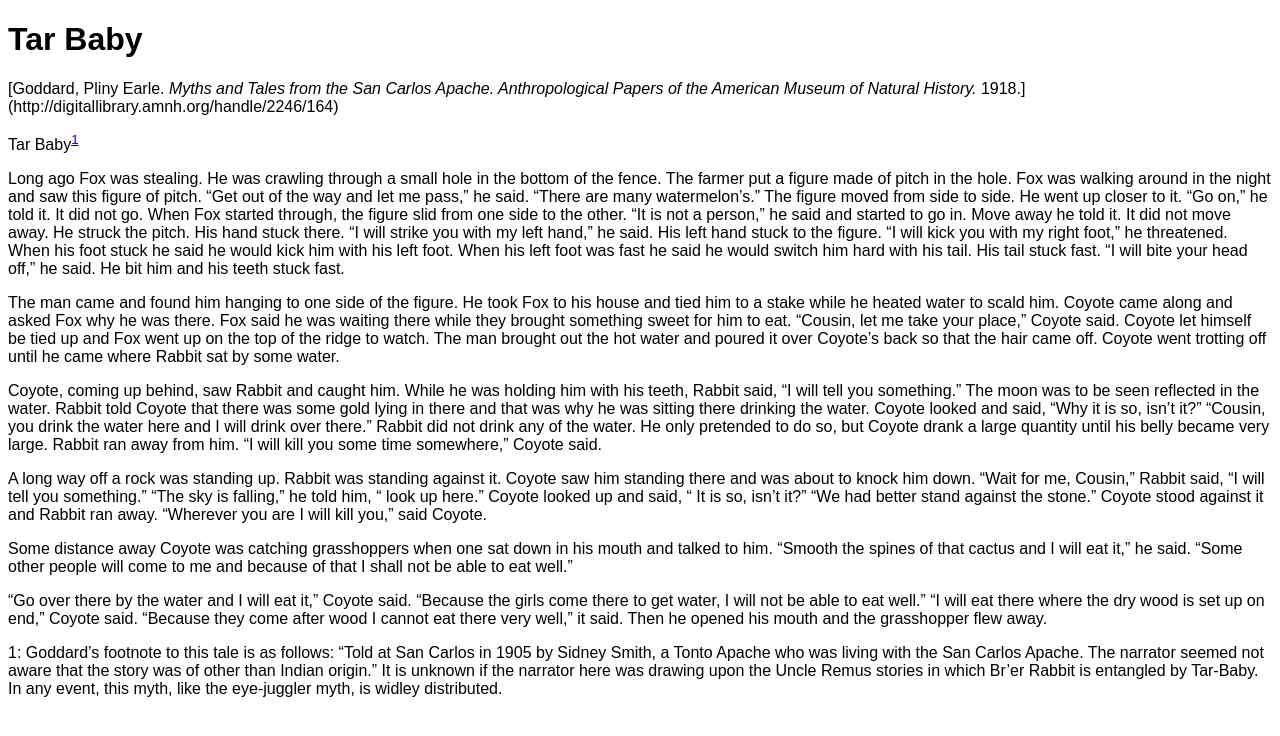
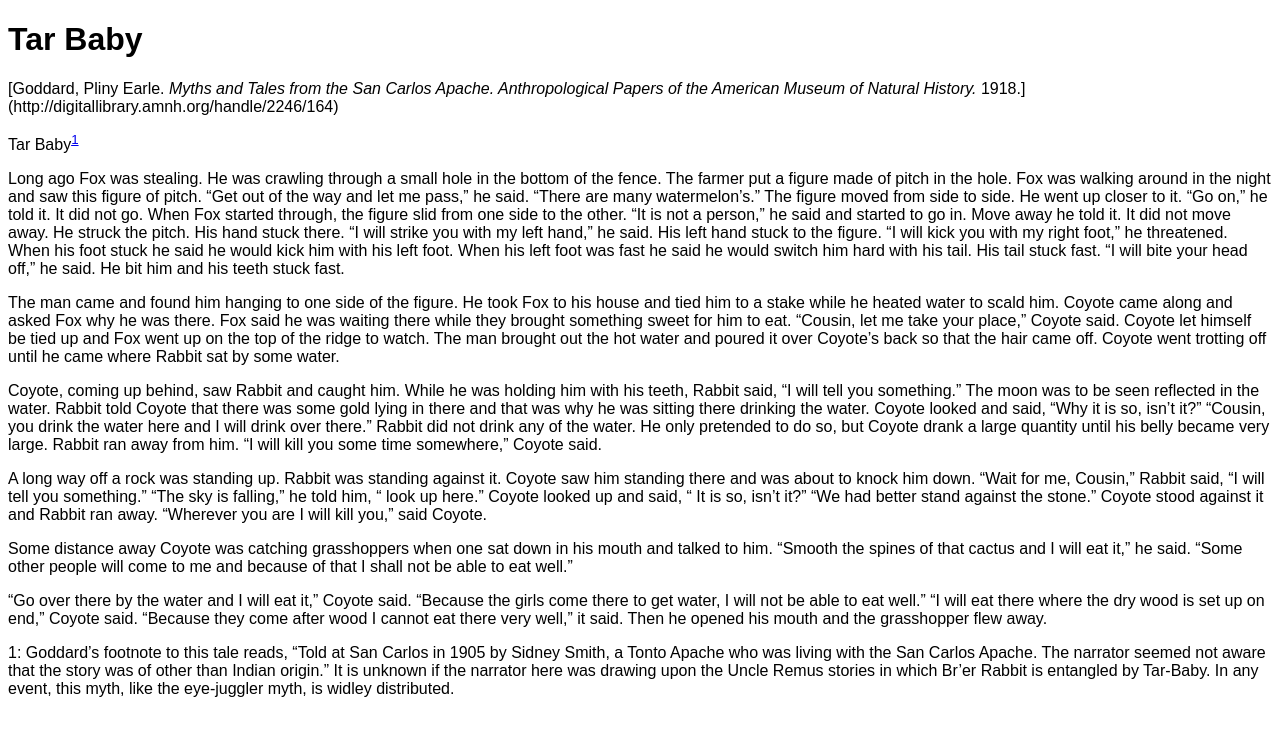
Before and after one commit to hofstra/coyote, a Jekyll site: the page built from sources/_posts/2015-08-06-goddard-sancarlos-apache-tarbaby.md, in a window 1280 px wide. Shown: the top 736 px of the page. Built offline with Jekyll 4.4.1, drawn with Linux system fonts in a browser that asks for light colours.

Commit message:
Update 2015-08-06-goddard-sancarlos-apache-tarbaby.md

```diff
--- a/sources/_posts/2015-08-06-goddard-sancarlos-apache-tarbaby.md
+++ b/sources/_posts/2015-08-06-goddard-sancarlos-apache-tarbaby.md
@@ -29,4 +29,4 @@
 "Go over there by the water and I will eat it," Coyote said. "Because the girls come there to get water, I will not
 be able to eat well." "I will eat there where the dry wood is set up on end," Coyote said. "Because they come after wood I cannot eat there very well," it said. Then he opened his mouth and the grasshopper flew away.
 
-<a name="myfootnote1">1</a>:  Goddard's footnote to this tale is as follows:  "Told at San Carlos in 1905 by Sidney Smith, a Tonto Apache who was living with the San Carlos Apache. The narrator seemed not aware that the story was of other than Indian origin."  It is unknown if the narrator here was drawing upon the Uncle Remus stories in which Br'er Rabbit is entangled by Tar-Baby. In any event, this myth, like the eye-juggler myth, is widley distributed.
+<a name="myfootnote1">1</a>:  Goddard's footnote to this tale reads, "Told at San Carlos in 1905 by Sidney Smith, a Tonto Apache who was living with the San Carlos Apache. The narrator seemed not aware that the story was of other than Indian origin."  It is unknown if the narrator here was drawing upon the Uncle Remus stories in which Br'er Rabbit is entangled by Tar-Baby. In any event, this myth, like the eye-juggler myth, is widley distributed.
```
